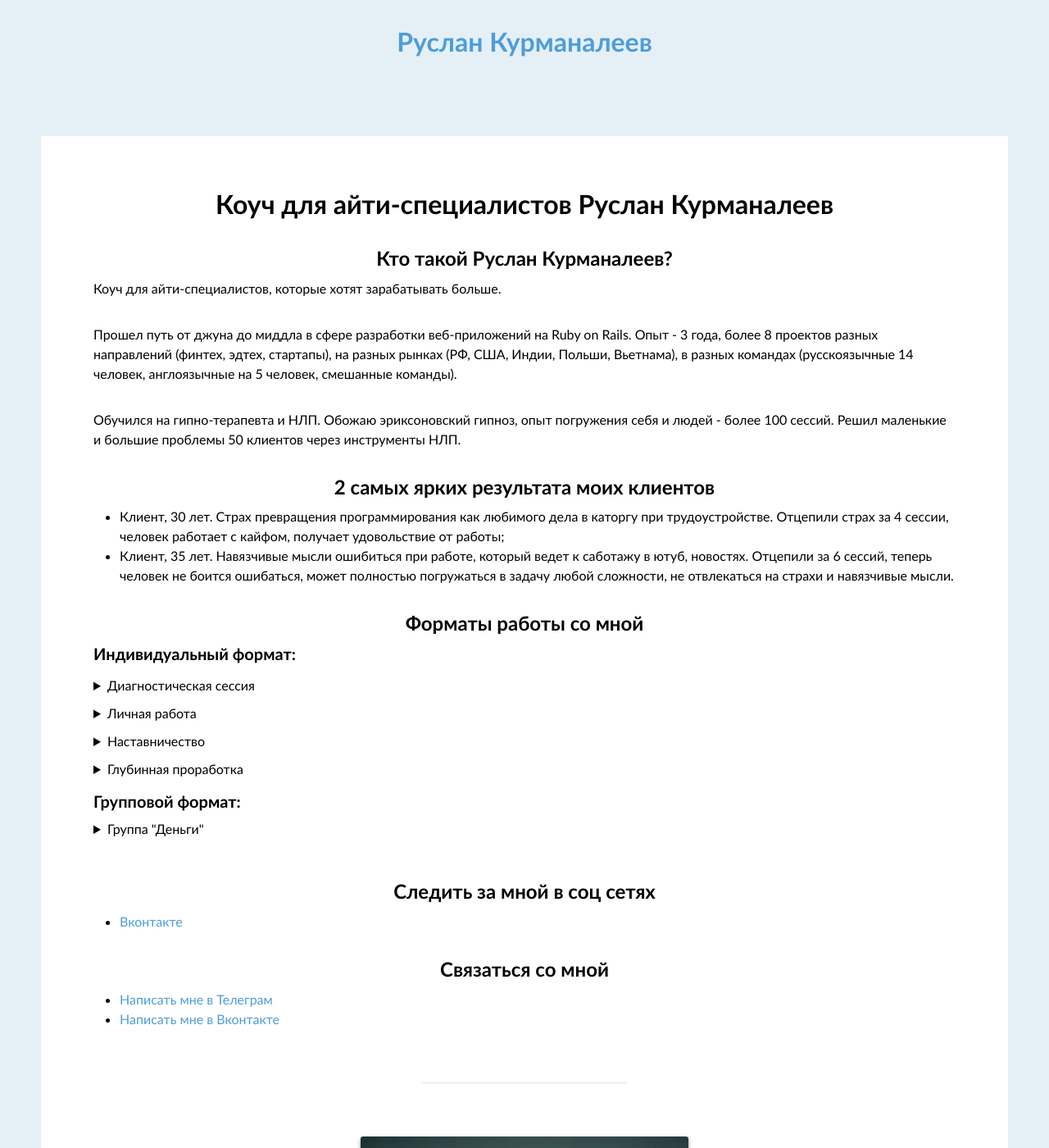
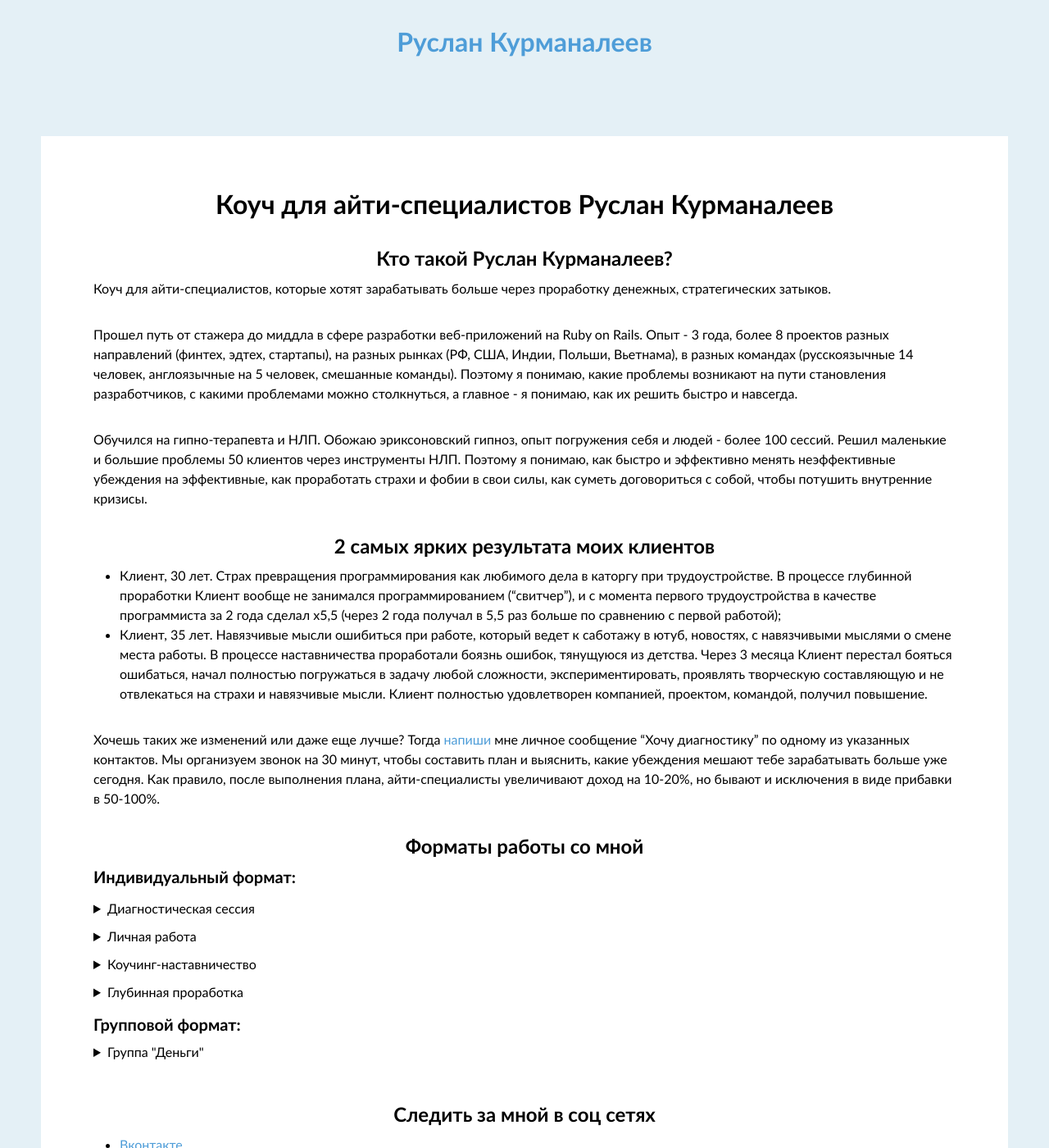
Before and after one commit to ruslankurmanaleev/ruslankurmanaleev.github.io, a Jekyll site: the page built from index.md, in a window 1280 px wide and 1400 px high. Shown: the whole window at 82% size. Built offline with Jekyll 4.4.1, drawn with Linux system fonts in a browser that asks for light colours; some of the changed text lies outside the part shown.

Commit message:
Change photo and description

```diff
--- a/index.md
+++ b/index.md
@@ -1,21 +1,23 @@
 ---
 layout: page
 title:  "Коуч для айти-специалистов Руслан Курманалеев"
-date:   2023-09-12 17:20:08 +0300
+date:   2023-09-19 00:00:00 +0300
 ---
 
 ## <center style="margin-bottom: 10px;">Кто такой Руслан Курманалеев?</center>
 
-Коуч для айти-специалистов, которые хотят зарабатывать больше.
+Коуч для айти-специалистов, которые хотят зарабатывать больше через проработку денежных, стратегических затыков.
 
-Прошел путь от джуна до миддла в сфере разработки веб-приложений на Ruby on Rails. Опыт - 3 года, более 8 проектов разных направлений (финтех, эдтех, стартапы), на разных рынках (РФ, США, Индии, Польши, Вьетнама), в разных командах (русскоязычные 14 человек, англоязычные на 5 человек, смешанные команды).
+Прошел путь от стажера до миддла в сфере разработки веб-приложений на Ruby on Rails. Опыт - 3 года, более 8 проектов разных направлений (финтех, эдтех, стартапы), на разных рынках (РФ, США, Индии, Польши, Вьетнама), в разных командах (русскоязычные 14 человек, англоязычные на 5 человек, смешанные команды). Поэтому я понимаю, какие проблемы возникают на пути становления разработчиков, с какими проблемами можно столкнуться, а главное - я понимаю, как их решить быстро и навсегда.
 
-Обучился на гипно-терапевта и НЛП. Обожаю эриксоновский гипноз, опыт погружения себя и людей - более 100 сессий. Решил маленькие и большие проблемы 50 клиентов через инструменты НЛП.
+Обучился на гипно-терапевта и НЛП. Обожаю эриксоновский гипноз, опыт погружения себя и людей - более 100 сессий. Решил маленькие и большие проблемы 50 клиентов через инструменты НЛП. Поэтому я понимаю, как быстро и эффективно менять неэффективные убеждения на эффективные, как проработать страхи и фобии в свои силы, как суметь договориться с собой, чтобы потушить внутренние кризисы.
 
 ## <center style="margin-bottom: 10px;">2 самых ярких результата моих клиентов</center>
 
-- Клиент, 30 лет. Страх превращения программирования как любимого дела в каторгу при трудоустройстве. Отцепили страх за 4 сессии, человек работает с кайфом, получает удовольствие от работы;
-- Клиент, 35 лет. Навязчивые мысли ошибиться при работе, который ведет к саботажу в ютуб, новостях. Отцепили за 6 сессий, теперь человек не боится ошибаться, может полностью погружаться в задачу любой сложности, не отвлекаться на страхи и навязчивые мысли.
+- Клиент, 30 лет. Страх превращения программирования как любимого дела в каторгу при трудоустройстве. В процессе глубинной проработки Клиент вообще не занимался программированием ("свитчер"), и с момента первого трудоустройства в качестве программиста за 2 года сделал х5,5 (через 2 года получал в 5,5 раз больше по сравнению с первой работой);
+- Клиент, 35 лет. Навязчивые мысли ошибиться при работе, который ведет к саботажу в ютуб, новостях, с навязчивыми мыслями о смене места работы. В процессе наставничества проработали боязнь ошибок, тянущуюся из детства. Через 3 месяца Клиент перестал бояться ошибаться, начал полностью погружаться в задачу любой сложности, экспериментировать, проявлять творческую составляющую и не отвлекаться на страхи и навязчивые мысли. Клиент полностью удовлетворен компанией, проектом, командой, получил повышение.
+
+Хочешь таких же изменений или даже еще лучше? Тогда [напиши](#связаться-со-мной) мне личное сообщение "Хочу диагностику" по одному из указанных контактов. Мы организуем звонок на 30 минут, чтобы составить план и выяснить, какие убеждения мешают тебе зарабатывать больше уже сегодня. Как правило, после выполнения плана, айти-специалисты увеличивают доход на 10-20%, но бывают и исключения в виде прибавки в 50-100%.
 
 ## <center style="margin-bottom: 10px;">Форматы работы со мной</center>
 
@@ -47,7 +49,7 @@ date:   2023-09-12 17:20:08 +0300
 <br>
 </details>
 <details>
-<summary style="margin-top: 10px;">Наставничество</summary>
+<summary style="margin-top: 10px;">Коучинг-наставничество</summary>
 <br>
 Средне-срочная работа с домашними заданиями на 3 месяца с глобальными проблемами на стыке работы и жизни. Типичные проблемы:
 <br>
@@ -78,7 +80,7 @@ date:   2023-09-12 17:20:08 +0300
 <li>Прочие сложности. Что бы это ни было...</li>
 </ul>
 
-Состоит из пакета на 12 месяцев, суммарно 50 сессий. Выстраиваем календарь заранее, за месяц на следующий месяц (в декабре планируем январь). Включает в себя **обязательные** домашние задания, еженедельные отчеты. Подходит только тех, кто точно знает, что хочет результата!<br>
+Состоит из пакета на 12 месяцев, суммарно 48 сессий. Выстраиваем календарь заранее, за месяц на следующий месяц (в декабре планируем январь). Включает в себя **обязательные** домашние задания, еженедельные отчеты. Ограниченное количество мест, поэтому подходит только тех, кто точно уверен, что хочет результата и изменить свою жизнь в более богатую, изобильную, счастливую и радостную сторону.<br>
 Стоимость глубинной проработки за 1 год: 600 тысяч рублей. Для записи <a href="#связаться-со-мной">напишите</a> мне личное сообщение "Хочу в глубинную проработку".
 <br>
 <br style="margin-bottom: 20px;">
@@ -113,8 +115,12 @@ date:   2023-09-12 17:20:08 +0300
 - [Написать мне в Телеграм](https://t.me/rumlarc)
 - [Написать мне в Вконтакте](https://vk.com/id2507076)
 
----
-<center>
-  <img src="assets/img/photo.jpg" title="Руслан Курманаллев" width="400"/><br>
+## <center style="margin-bottom: 10px;">Бонус</center>
+
+Бонус для тех, кто дочитал до конца. В течение ограниченного времени (быть может, этот блок пропадет уже завтра, а может - через неделю) я провожу диагностику бесплатно. Всего 3 бесплатных диагностики в неделю! Чтобы записаться на бесплатную диагностику, [напиши](#связаться-со-мной) мне по одному из контактов личное сообщение с текстом "Хочу бесплатную диагностику", и мы договоримся о дате и времени проведения 30-минутной диагностики в онлайне (зум или телеграм).<br>
+Зачем мне проводить бесплатно то, что могло бы принести мне 3500? Я получил задание от гуру маркетинга, у которого я обучаюсь, - провести 100 бесплатных диагностик. Так как я не афиширую, сколько бесплатных диагностик уже провел, то это сообщение может исчезнуть в любой момент. Если хочешь сэкономить 3500 рублей и выяснить, какие денежные убеждения в твоей голове мешают тебе зарабатывать больше, [напиши](#связаться-со-мной) мне в сообщения "Хочу в  бесплатную диагностику!", и мы обговорим детали.
+
+<div style="text-align: center;">
+  <img src="assets/img/photo.jpg" title="Руслан Курманалеев" width="400"/><br>
   Фото Руслан Курманалеев
-</center>
+</div>
```
Also changed, not shown: assets/img/photo.jpg.
